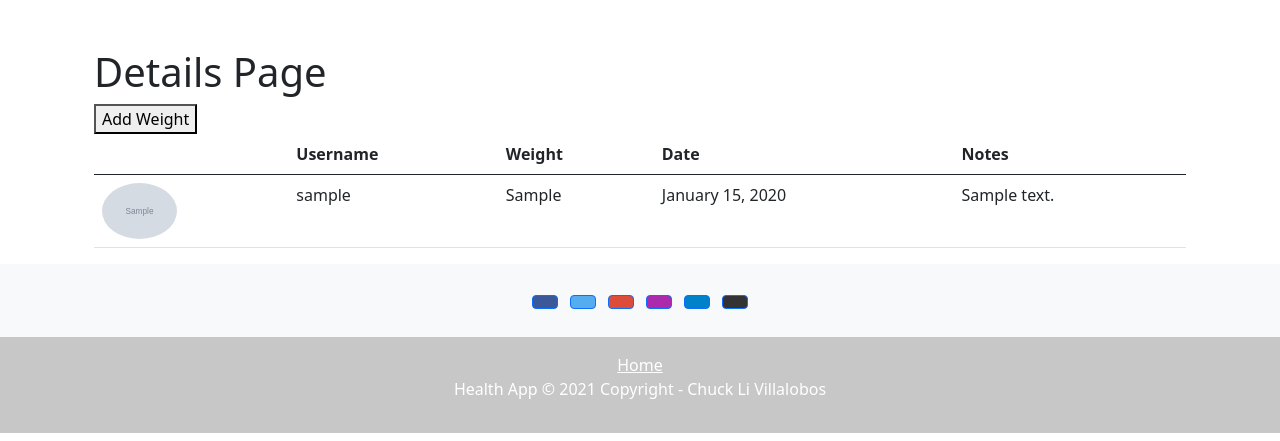
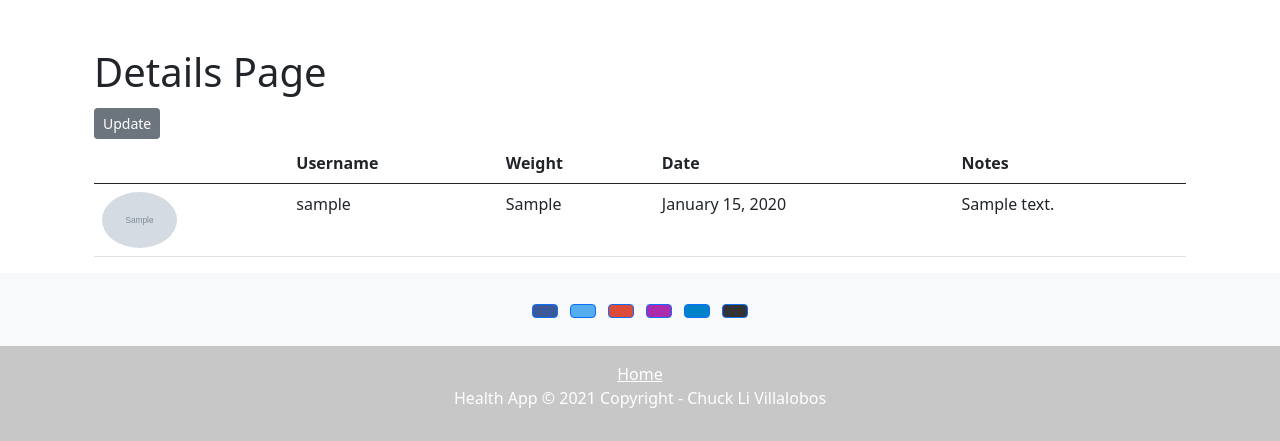
Before and after one commit to ticochuck/health-app, a Django app: page /post/1/ in a window 1280 px wide. Shown: the part 56-497 px from the top of the page. Run offline with Django 3.2, Linux system fonts and the light colour scheme; a user stored in the database is signed in; tables that the repository leaves empty hold one stand-in row (values such as "Sample post"); grey boxes marked "Sample" are stand-in pictures.

Commit message:
update button and functionallity added

```diff
--- a/weights/templates/weights/post_detail.html
+++ b/weights/templates/weights/post_detail.html
@@ -8,8 +8,6 @@
 
 {% block content %}
     <h1>Details Page</h1>
-
-    <button type="submit">Add Weight</button>
 
     <table class="table">
         <thead>
@@ -33,6 +31,10 @@
             {% comment %} <td>{{ weight.date_posted }}</td> {% endcomment %}
             <td>{{ object.notes }}</td>
             </tr>
+            {% if object.user == user %}
+              <a class="btn btn-secondary btn-sm mt-1 mb-1" href="{% url 'post-update' object.id %}">Update</a>
+
+            {% endif %}
 
         </tbody>
 </table>
```
